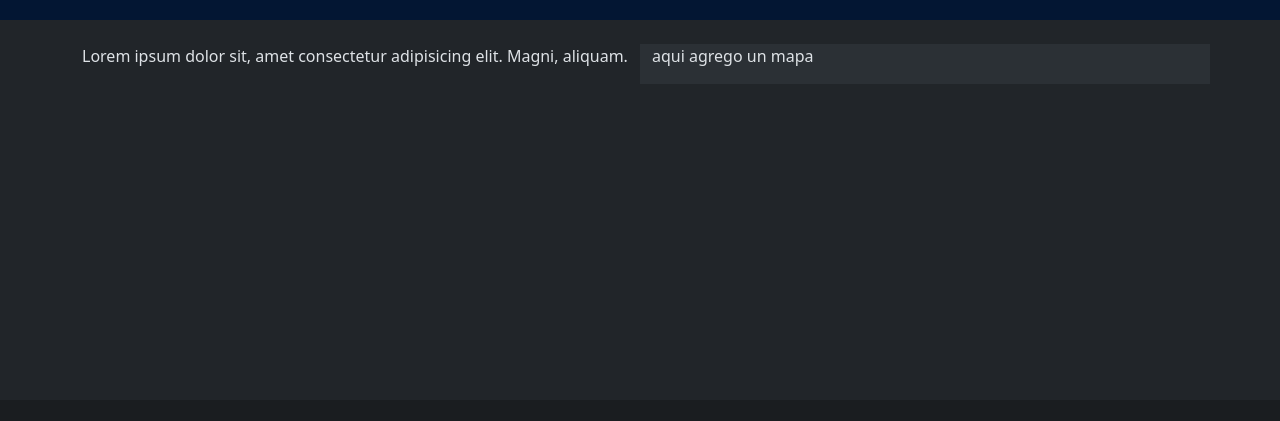
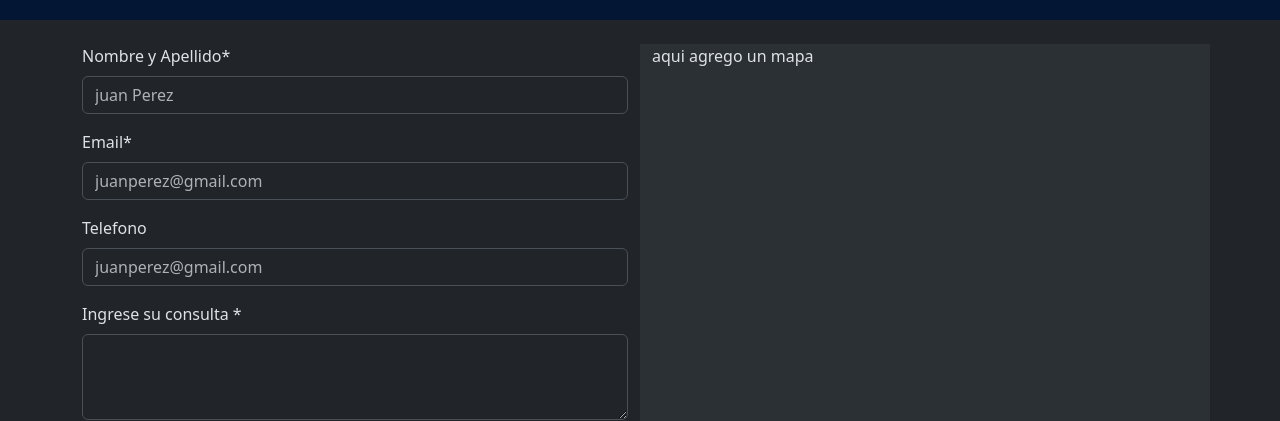
Before and after one commit to Matoma1607/cryptoFin102i, a plain HTML site: page pages/contactos.html in a window 1280 px wide. Shown: the part 140-561 px from the top of the page. Drawn offline with nearby package versions, Linux system fonts and the light colour scheme.

Commit message:
agregamos el formulario de consultas con sus validaciones html

```diff
--- a/pages/contactos.html
+++ b/pages/contactos.html
@@ -71,12 +71,59 @@
       </section>
       <section class="container">
         <article class="row my-4">
-            <div class="col-12 col-md-6">
-                <p>Lorem ipsum dolor sit, amet consectetur adipisicing elit. Magni, aliquam.</p>
-            </div>
-            <div class="col-12 col-md-6 bg-body-tertiary">
-                <p>aqui agrego un mapa</p>
-            </div>
+          <div class="col-12 col-md-6">
+            <form>
+              <div class="mb-3">
+                <label for="nombre" class="form-label">Nombre y Apellido*</label>
+                <input
+                  type="text"
+                  class="form-control"
+                  id="nombre"
+                  placeholder="juan Perez"
+                  minlength="3"
+                  maxlength="100"
+                  required
+                />
+              </div>
+              <div class="mb-3">
+                <label for="email" class="form-label">Email*</label>
+                <input
+                  type="email"
+                  class="form-control"
+                  id="email"
+                  placeholder="juanperez@gmail.com"
+                  required
+                />
+              </div>
+              <div class="mb-3">
+                <label for="Telefono" class="form-label">Telefono</label>
+                <input
+                  type="tel"
+                  class="form-control"
+                  id="Telefono"
+                  placeholder="juanperez@gmail.com"
+                />
+              </div>
+              <div class="mb-3">
+                <label for="contacto" class="form-label"
+                  >Ingrese su consulta *</label
+                >
+                <textarea
+                  class="form-control"
+                  id="contacto"
+                  rows="3"
+                  required
+                ></textarea>
+              </div>
+              <div class="form-text">
+                <p>Los campos con (*) son obligatorios</p>
+              </div>
+              <button class="btn btn-primary" type="submit">Enviar</button>
+            </form>
+          </div>
+          <div class="col-12 col-md-6 bg-body-tertiary">
+            <p>aqui agrego un mapa</p>
+          </div>
         </article>
       </section>
     </main>
```
